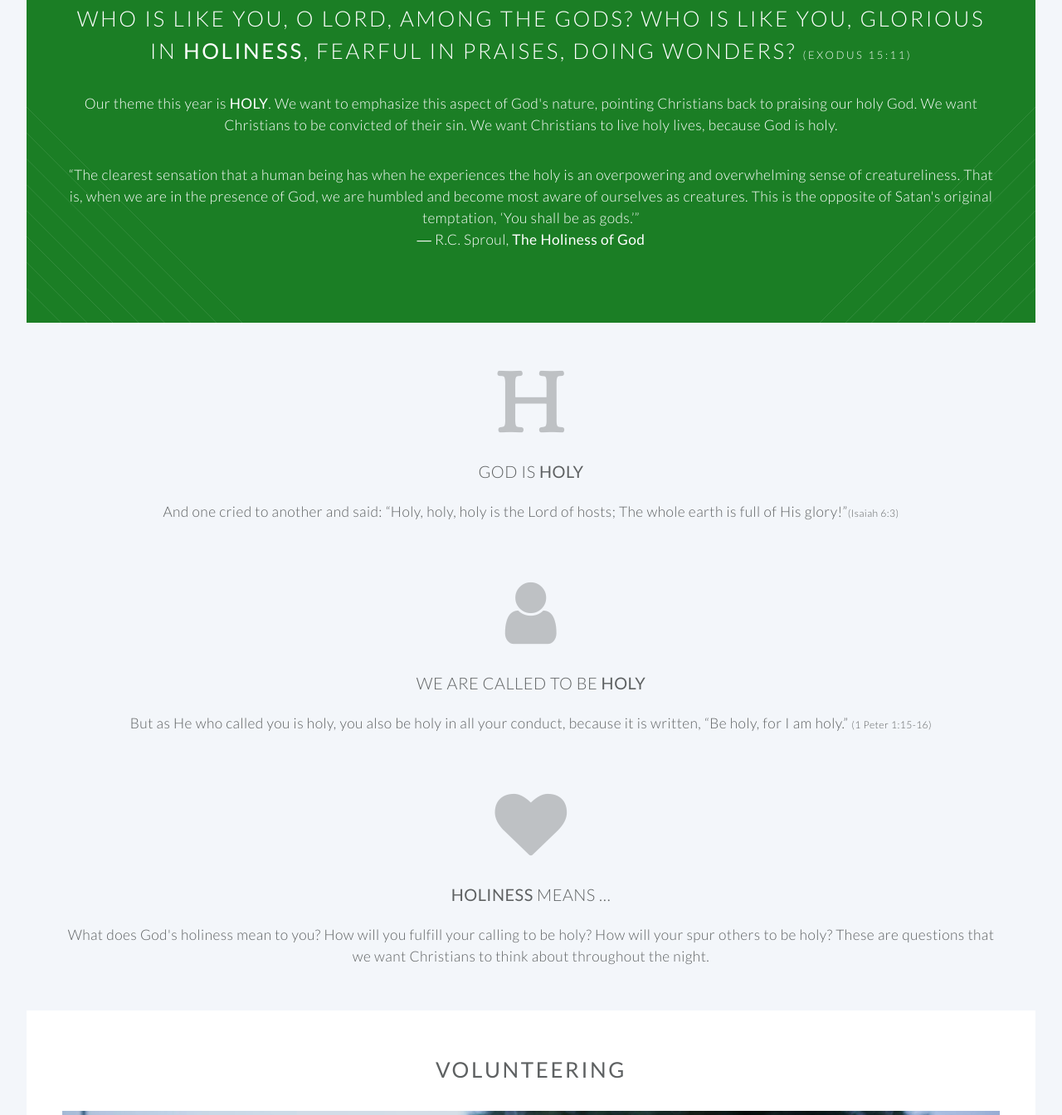
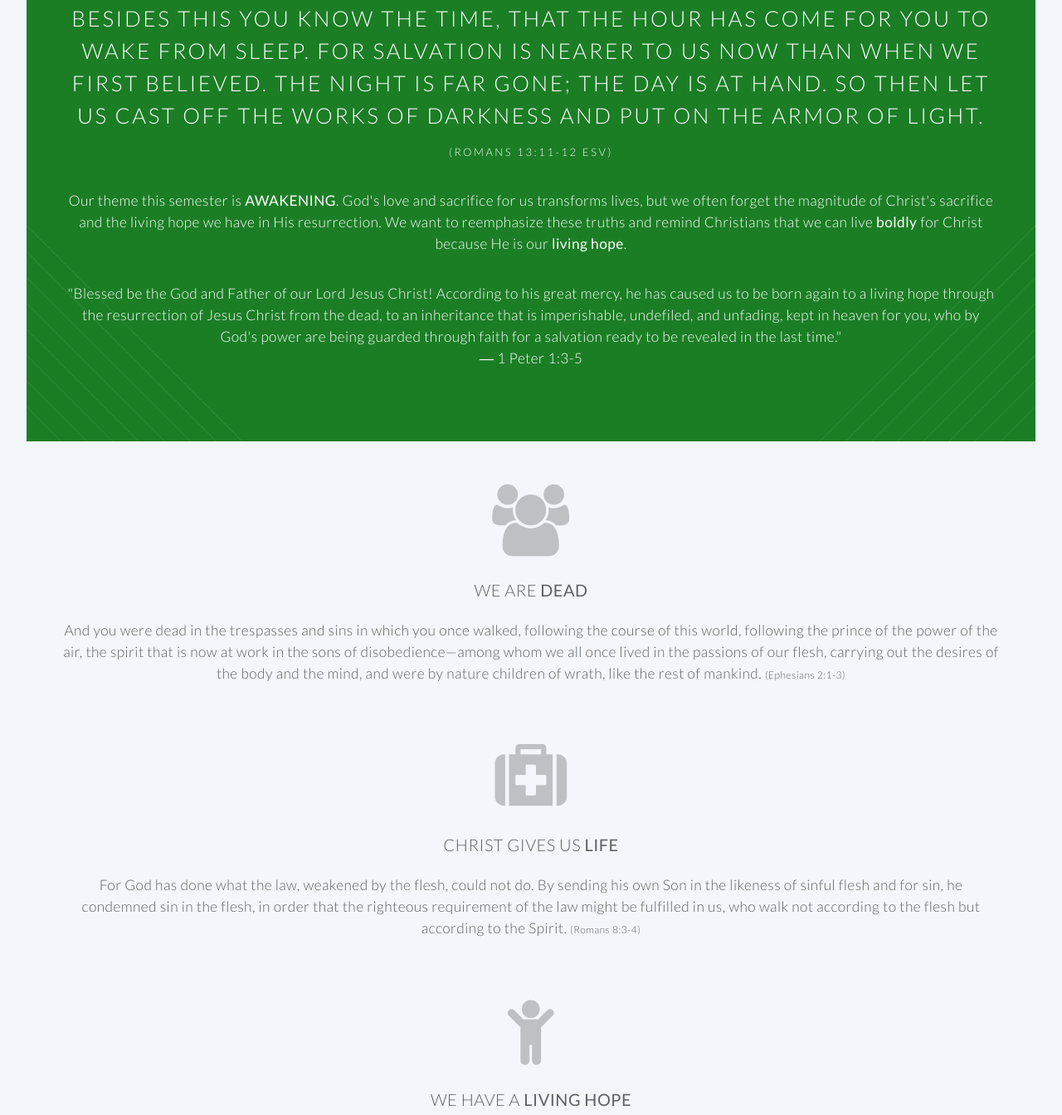
Before and after one commit to ercgn/acpn-2015-website, a plain HTML site: page www/index.html in a window 1280 px wide. Shown: the part 983-2327 px from the top of the page at 83% size. Drawn offline with Linux system fonts and the light colour scheme.

Commit message:
First draft of website complete.

```diff
--- a/www/index.html
+++ b/www/index.html
@@ -92,14 +92,13 @@
 							<div class="12u">
 
 								<header>
-									<h2>Who is like You, O Lord, among the gods? Who is like You, glorious in <strong>holiness</strong>, fearful in praises, doing wonders?</br> <span style="font-size: 0.5em;">(Exodus 15:11)</span></h2>
+									<h2>Besides this you know the time, that the hour has come for you to wake from sleep. For salvation is nearer to us now than when we first believed. The night is far gone; the day is at hand. So then let us cast off the works of darkness and put on the armor of light.</br> <span style="font-size: 0.5em;">(Romans 13:11-12 ESV)</span></h2>
 								</header>
 								<p>
-									Our theme this year is <strong>HOLY</strong>. We want to emphasize this aspect of God's nature, pointing Christians back to praising our holy God. We want Christians to be convicted of their sin. We want Christians to live holy lives, because God is holy.
+									Our theme this semester is <strong>AWAKENING</strong>. God's love and sacrifice for us transforms lives, but we often forget the magnitude of Christ's sacrifice and the living hope we have in His resurrection. We want to reemphasize these truths and remind Christians that we can live <strong>boldly</strong> for Christ because He is our <strong>living hope</strong>.
 								</p>
 								<p>
-									“The clearest sensation that a human being has when he experiences the holy is an overpowering and overwhelming sense of creatureliness. That is, when we are in the presence of God, we are humbled and become most aware of ourselves as creatures. This is the opposite of Satan's original temptation, ‘You shall be as gods.’” <br />
-									&#8213; R.C. Sproul, <strong>The Holiness of God</strong>
+									"Blessed be the God and Father of our Lord Jesus Christ! According to his great mercy, he has caused us to be born again to a living hope through the resurrection of Jesus Christ from the dead, to an inheritance that is imperishable, undefiled, and unfading, kept in heaven for you, who by God's power are being guarded through faith for a salvation ready to be revealed in the last time." <br /> &#8213; 1 Peter 1:3-5
 								</p>
 
 							</div>
@@ -112,33 +111,33 @@
 							<div class="4u">
 
 								<section>
-									<span class="icon feature fa-header"></span>
+									<span class="icon feature fa-users"></span>
 									<header>
-										<h3>God is <strong>holy</strong></h3>
+										<h3>We are <strong>dead</strong></h3>
 									</header>
-									<p>And one cried to another and said: “Holy, holy, holy is the Lord of hosts; The whole earth is full of His glory!”<br /><small>(Isaiah 6:3)</small></p>
+									<p>And you were dead in the trespasses and sins in which you once walked, following the course of this world, following the prince of the power of the air, the spirit that is now at work in the sons of disobedience—among whom we all once lived in the passions of our flesh, carrying out the desires of the body and the mind, and were by nature children of wrath, like the rest of mankind. <br /><small>(Ephesians 2:1-3)</small></p>
 								</section>
 
 							</div>
 							<div class="4u">
 
 								<section>
-									<span class="icon feature fa-user"></span>
+									<span class="icon feature fa-medkit"></span>
 									<header>
-										<h3>We are called to be <strong>holy</strong></h3>
+										<h3>Christ gives us <strong>life</strong></h3>
 									</header>
-									<p>But as He who called you is holy, you also be holy in all your conduct, because it is written, “Be holy, for I am holy.” <br /><small>(1 Peter 1:15-16)</small></p>
+									<p>For God has done what the law, weakened by the flesh, could not do. By sending his own Son in the likeness of sinful flesh and for sin, he condemned sin in the flesh, in order that the righteous requirement of the law might be fulfilled in us, who walk not according to the flesh but according to the Spirit. <br /><small>(Romans 8:3-4)</small></p>
 								</section>
 
 							</div>
 							<div class="4u">
 
 								<section>
-									<span class="icon feature fa-heart"></span>
+									<span class="icon feature fa-child"></span>
 									<header>
-										<h3><strong>Holiness</strong> means …</h3>
+										<h3>We have a <strong>living hope</strong></h3>
 									</header>
-									<p>What does God's holiness mean to you? How will you fulfill your calling to be holy? How will your spur others to be holy? These are questions that we want Christians to think about throughout the night.</p>
+									<p>How do you respond to Christ's sacrifice for you? Who or what do you hope for? What does being a new creation in Christ mean (2 Corinthians 5:17) to you? What areas in your life need an awakening? These are questions we want Christians to think about throughout the night.</p>
 								</section>
 
 							</div>
@@ -223,8 +222,8 @@
 				</header>
 				<footer>
 					<ul class="buttons">
-						<li><a href="javascript:null();" class="button special">Volunteer Sign-Up</a></li>
-						<li><a href="javascript:null();" class="button">Facebook Event Page</a></li>
+						<li><a href="http://goo.gl/forms/tDu4MvTNDT" class="button special">Volunteer Sign-Up</a></li>
+						<li><a href="https://www.facebook.com/events/751700138247244/?source=1&sid_create=3418404118" class="button">Facebook Event Page</a></li>
 					</ul>
 				</footer>
 
```
